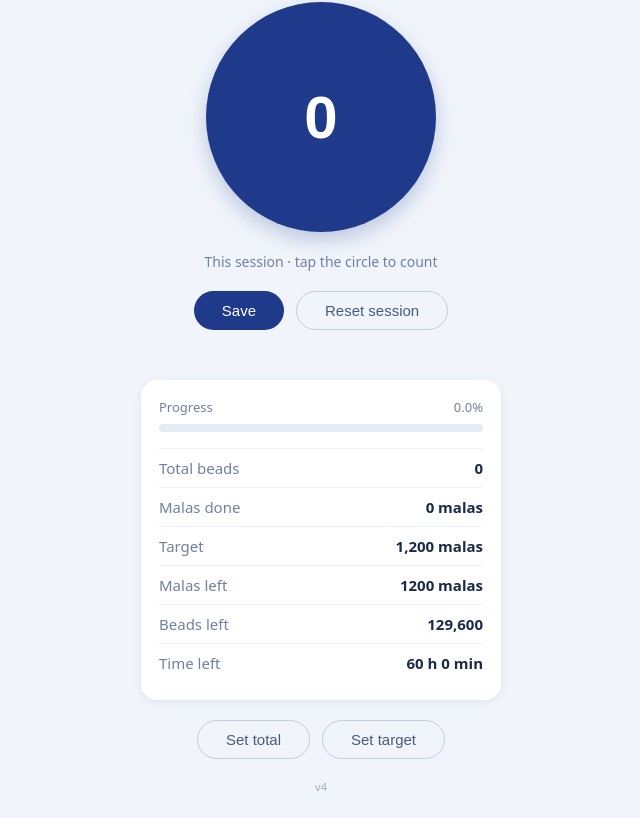
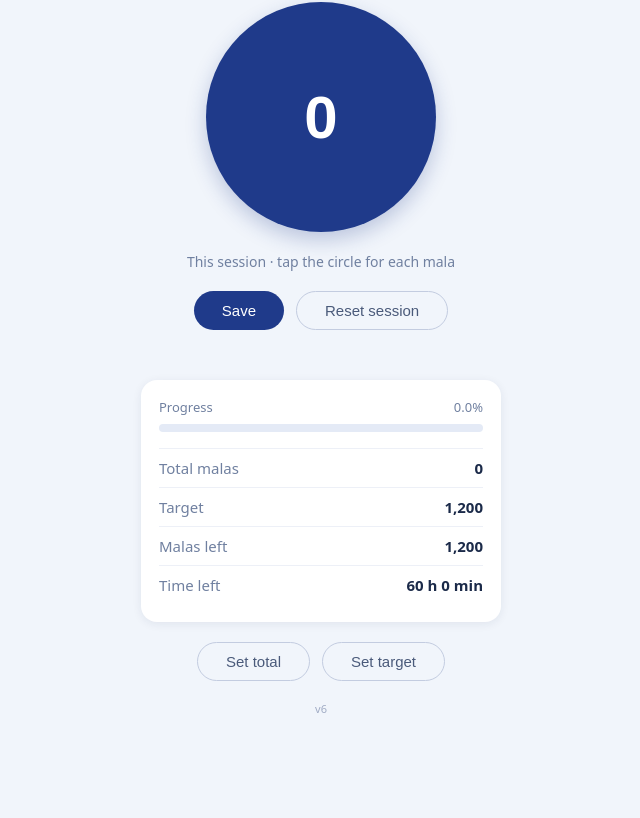
Before and after one commit to Usbz-create/Mala-Count-, a plain HTML site: page index.html in a window 1280 px wide. Shown: the part 69-887 px from the top of the page, without its empty margins (319-959 px from the left). After the commit the page ends 809 px from the top, so only its background shows below. Drawn offline with Linux system fonts and the light colour scheme.

Commit message:
Add files via upload

```diff
--- a/index.html
+++ b/index.html
@@ -4,15 +4,15 @@
     <meta charset="UTF-8">
     <meta name="viewport" content="width=device-width, initial-scale=1.0">
     <title>Mala Counter</title>
-    <link rel="stylesheet" href="style.css?v=4">
-    <script src="script.js?v=4" defer></script>
+    <link rel="stylesheet" href="style.css?v=6">
+    <script src="script.js?v=6" defer></script>
 </head>
 <body>
     <main>
         <h1>Mala Counter</h1>
 
         <button id="counter" class="counter" aria-label="Tap to count">0</button>
-        <p class="hint">This session &middot; tap the circle to count</p>
+        <p class="hint">This session &middot; tap the circle for each mala</p>
 
         <div class="actions">
             <button id="save" class="primary">Save</button>
@@ -28,11 +28,9 @@
             <div class="bar"><div id="bar" class="bar-fill"></div></div>
 
             <dl class="stats">
-                <div><dt>Total beads</dt><dd id="statTotal">0</dd></div>
-                <div><dt>Malas done</dt><dd id="statDone">0</dd></div>
+                <div><dt>Total malas</dt><dd id="statTotal">0</dd></div>
                 <div><dt>Target</dt><dd id="statTarget">0</dd></div>
                 <div><dt>Malas left</dt><dd id="statLeft">0</dd></div>
-                <div><dt>Beads left</dt><dd id="statBeadsLeft">0</dd></div>
                 <div><dt>Time left</dt><dd id="statTime">0</dd></div>
             </dl>
         </section>
@@ -41,7 +39,7 @@
             <button id="setTotal" class="reset">Set total</button>
             <button id="setTarget" class="reset">Set target</button>
         </div>
-        <p class="version">v4</p>
+        <p class="version">v6</p>
     </main>
 
     <div id="overlay" class="overlay" hidden>
--- a/script.js
+++ b/script.js
@@ -1,7 +1,6 @@
 // ---- Settings you can change ----
-const BEADS_PER_MALA = 108;
 const SECONDS_PER_MALA = 180;   // used for the "time left" estimate
-const DEFAULT_TARGET = 1200;    // in malas (1200 malas = 129,600 beads)
+const DEFAULT_TARGET = 1200;    // in malas
 
 const KEYS = { saved: 'malaSaved', session: 'malaSession', target: 'malaTarget' };
 
@@ -22,11 +21,12 @@ function write(key, value) {
     try { localStorage.setItem(key, value); } catch (e) {}
 }
 
-// saved   = everything counted in earlier sessions
-// session = what is counted since this page was opened
+// saved   = malas counted in earlier sessions
+// session = malas counted since this page was opened
 let saved = read(KEYS.saved);
+let session = read(KEYS.session) || 0;
+
 if (saved === null) saved = read('malaCount') || 0; // carry over the count from v3
-let session = read(KEYS.session) || 0;
 let target = read(KEYS.target) || DEFAULT_TARGET;
 
 // Starting fresh: last visit's session is added to the total
@@ -38,14 +38,8 @@ write(KEYS.session, session);
 let mode = null;
 let statusTimer = null;
 
-function malasText(beads) {
-    const m = Math.floor(beads / BEADS_PER_MALA);
-    const r = beads % BEADS_PER_MALA;
-    return r === 0 ? m + ' malas' : m + ' malas + ' + r + ' beads';
-}
-
-function timeText(beads) {
-    const totalMin = Math.round((beads / BEADS_PER_MALA) * SECONDS_PER_MALA / 60);
+function timeText(malas) {
+    const totalMin = Math.round(malas * SECONDS_PER_MALA / 60);
     const h = Math.floor(totalMin / 60);
     const m = totalMin % 60;
     return h === 0 ? m + ' min' : h + ' h ' + m + ' min';
@@ -53,16 +47,13 @@ function timeText(beads) {
 
 function render() {
     const total = saved + session;
-    const targetBeads = target * BEADS_PER_MALA;
-    const left = Math.max(0, targetBeads - total);
-    const pct = Math.min(100, (total / targetBeads) * 100);
+    const left = Math.max(0, target - total);
+    const pct = Math.min(100, (total / target) * 100);
 
     counterBtn.textContent = session;
     $('statTotal').textContent = total.toLocaleString();
-    $('statDone').textContent = malasText(total);
-    $('statTarget').textContent = target.toLocaleString() + ' malas';
-    $('statLeft').textContent = left === 0 ? 'Target reached' : malasText(left);
-    $('statBeadsLeft').textContent = left.toLocaleString();
+    $('statTarget').textContent = target.toLocaleString();
+    $('statLeft').textContent = left === 0 ? 'Target reached' : left.toLocaleString();
     $('statTime').textContent = left === 0 ? '0 min' : timeText(left);
     $('bar').style.width = pct + '%';
     $('barText').textContent = pct.toFixed(1) + '%';
@@ -84,7 +75,7 @@ function openModal(newMode) {
     modalError.textContent = '';
     modalInput.hidden = false;
     if (mode === 'total') {
-        modalText.textContent = 'Enter the total beads counted so far';
+        modalText.textContent = 'Enter the total malas counted so far';
         modalInput.value = saved + session;
     } else if (mode === 'target') {
         modalText.textContent = 'Enter the target number of malas';
```
